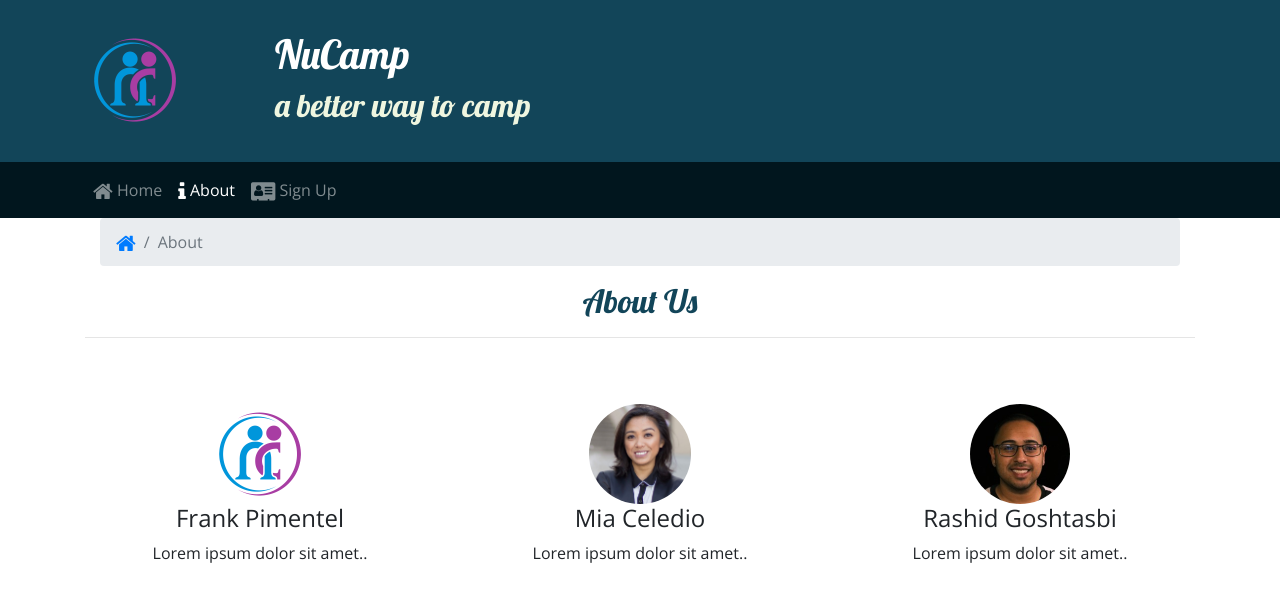
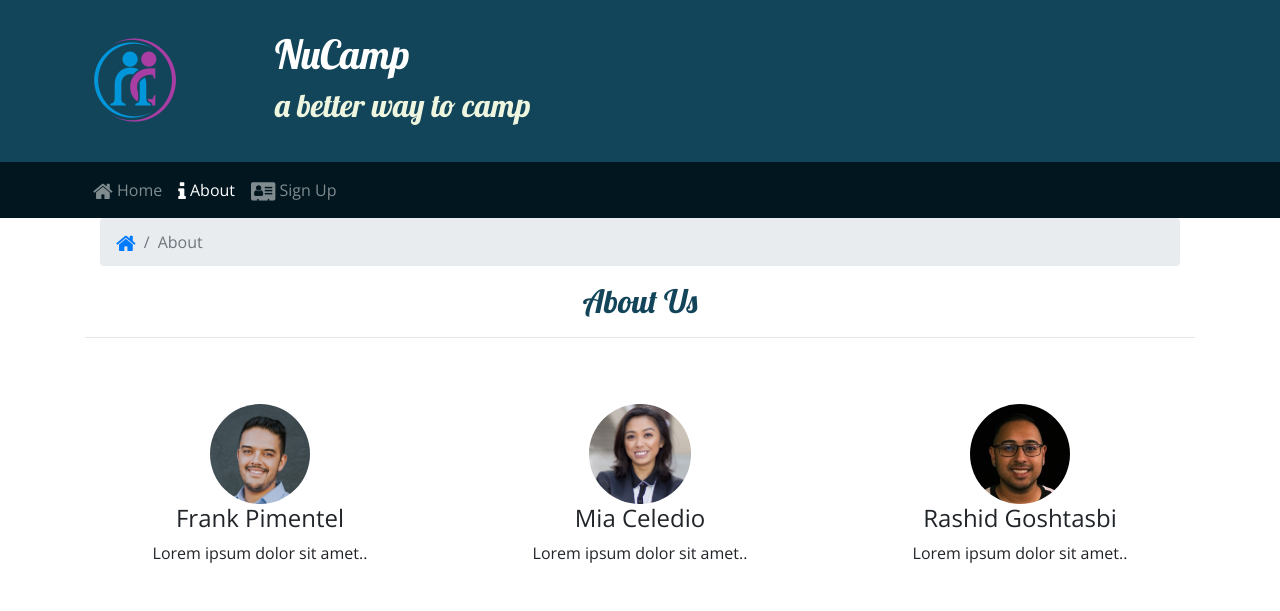
Before and after one commit to rsgoshtasbi/nucamp, a website: page aboutus.html in a window 1280 px wide. Shown: the top 611 px of the page. Drawn offline with nearby package versions, Linux system fonts and the light colour scheme.

Commit message:
updated frank headshot

```diff
--- a/aboutus.html
+++ b/aboutus.html
@@ -101,7 +101,12 @@
       <div id="services" class="container-fluid text-center row-content">
         <div class="row slideanim">
           <div class="col-sm-4">
-            <img src="img/logo.png" class="rounded-circle" alt="frank" />
+            <img
+              src="img/frank-headshot.JPG"
+              height="100px"
+              class="rounded-circle"
+              alt="frank"
+            />
             <h4>Frank Pimentel</h4>
             <p>Lorem ipsum dolor sit amet..</p>
           </div>
```
Also changed, not shown: img/frank-headshot.JPG (added).
